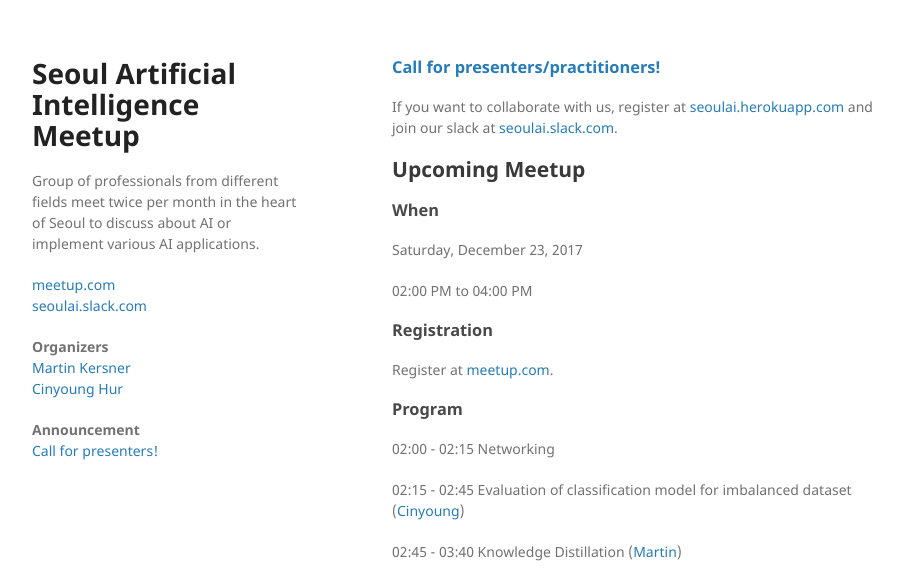
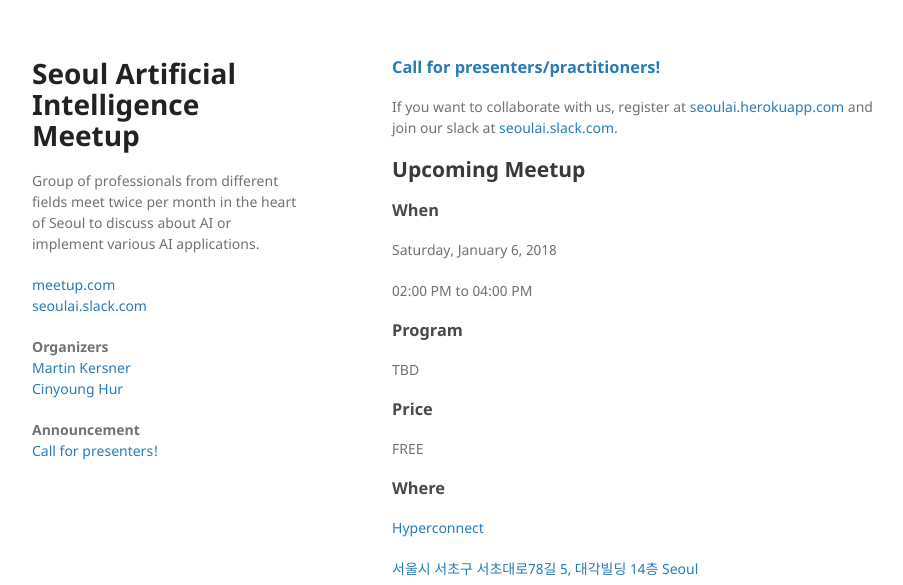
Before and after one commit to martinkersner/seoul-artificial-intelligence-meetup, a Jekyll site: the page built from docs/index.md, in a window 1280 px wide and 1400 px high. Shown: the top 585 px of the window, without its empty margins (178-1081 px from the left). Built offline with Jekyll 4.4.1, drawn with Linux system fonts in a browser that asks for light colours; our own code applies the rules of GitHub Pages for plain Markdown files; some of the changed text lies outside the part shown.

Commit message:
presentations from meetup on 23rd December, 2017

```diff
--- a/docs/index.md
+++ b/docs/index.md
@@ -12,7 +12,7 @@
 <!--## Mini AI Hackathon-->
 
 ### When
-Saturday, December 23, 2017
+Saturday, January 6, 2018
 
 02:00 PM to 04:00 PM
 <!--01:00 PM to 06:00 PM-->
@@ -38,22 +38,21 @@
 
 <!--Mini AI Hackathon allows you to participate either as a single participant or in a team. In case you want to participate in a team, all members (not more than 2 is recommended) have to RSVP to this event through meetup.com. If you want to search for potential team members, the best way is through our slack [seoulai.slack.com](https://seoulai.slack.com/) (before joining slack you have to ask for invitation at [seoulai.herokuapp.com](https://seoulai.herokuapp.com/))-->
 
-### Registration
-Register at [meetup.com](https://www.meetup.com/Seoul-Artificial-Intelligence-Meetup/events/246000906/).
+<!--### Registration-->
+<!--Register at [meetup.com](https://www.meetup.com/Seoul-Artificial-Intelligence-Meetup/events/246000906/).-->
 
 ### Program
-02:00 - 02:15 Networking
+TBD
+<!--02:00 - 02:15 Networking-->
 
-02:15 - 02:45 Evaluation of classification model for imbalanced dataset ([Cinyoung](members/cinyoung))
+<!--02:15 - 02:45 Evaluation of classification model for imbalanced dataset ([Cinyoung](members/cinyoung))-->
 
-02:45 - 03:40 Knowledge Distillation ([Martin](members/martin))
+<!--02:45 - 03:40 Knowledge Distillation ([Martin](members/martin))-->
 
-03:40 - 04:00 Discussion: Future of Seoul AI
+<!--03:40 - 04:00 Discussion: Future of Seoul AI-->
 
 ### Price
 FREE
-<!--TBD-->
-<!-- KRW 5,000 -->
 
 ### Where
 
```
Also changed, not shown: other parts of docs/index.md (+5 -0 lines), docs/_data/members.yml (+8 -0 lines), 2 other files.
